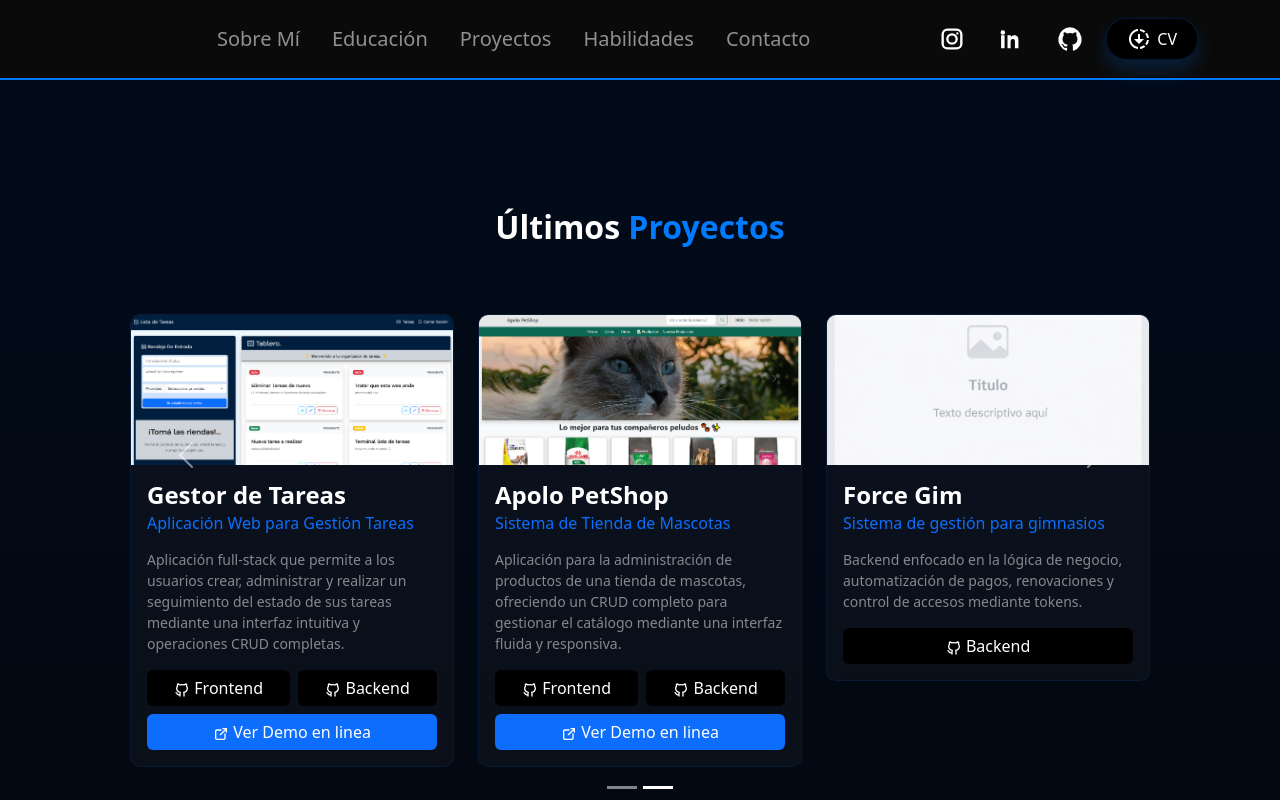
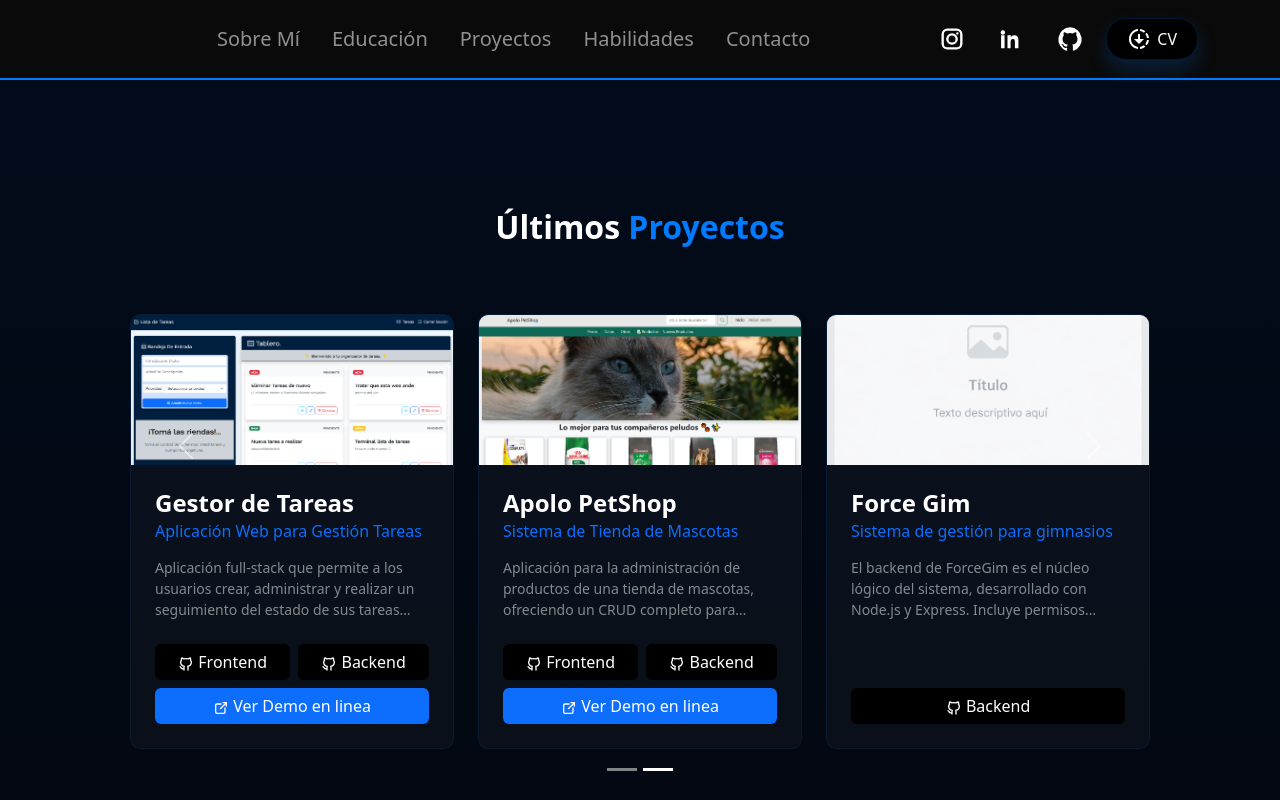
Before and after one commit to Maxii34/Mi-Portafolio-FullStack, a React (Vite) app: page /tecno in a window 1280 px wide. Shown: the top 800 px of the page. Built offline with nearby package versions, Linux system fonts and the light colour scheme.

Commit message:
Actualizar datos: proyectos, infoprincipal e actualizacion

```diff
--- a/src/Components/page/SectorProyectos.jsx
+++ b/src/Components/page/SectorProyectos.jsx
@@ -69,6 +69,7 @@ export const SectorProyectos = () => {
                   style={{ overflow: "visible" }}
                 >
                   <motion.div
+                    className="h-100 w-100 d-flex justify-content-center"
                     initial={{ opacity: 0, y: 50 }}
                     whileInView={{ opacity: 1, y: 0 }}
                     transition={{ duration: 0.5, delay: i * 0.15 }}
--- a/src/Components/proyectos.js
+++ b/src/Components/proyectos.js
@@ -88,14 +88,14 @@ export const proyectos = [
     titulo: "Force Gim",
     subtitulo: "Sistema de gestión para gimnasios",
     descripcion:
-      "Backend enfocado en la lógica de negocio, automatización de pagos, renovaciones y control de accesos mediante tokens.",
+      "El backend de ForceGim es el núcleo lógico del sistema, desarrollado con Node.js y Express. Incluye permisos avanzados (RBAC), integración con MongoDB y herramientas de análisis para el dashboard administrativo.",
     imagenes: ["/img/SinImagen.png", "force2.jpg"],
     stack: "Nodejs Express MongoDB Mongoose JWT Bcrypt",
     stackD: "Node.js Express MongoDB Mongoose JWT Bcrypt",
     links: {
       demo: "",
       githubFront: "",
-      githubBack: "https://github.com/Maxii34",
+      githubBack: "https://github.com/Maxii34/Force-Gym-Backend",
     },
   },
 ];
--- a/src/Components/shared/Footer.jsx
+++ b/src/Components/shared/Footer.jsx
@@ -48,7 +48,7 @@ const abrirGitHub = () => {
             <p className="text-white-50 mt-2">
               Transformando desafíos en soluciones digitales robustas.
             </p>
-            <span className="text-white-50 mt-2">Ultima Actualizacion: 17/03/2026</span>
+            <span className="text-white-50 mt-2">Ultima Actualizacion: 18/04/2026</span>
 
             <div className="footer-divider"></div>
 
--- a/src/Components/ui/CardsProyectosFront.jsx
+++ b/src/Components/ui/CardsProyectosFront.jsx
@@ -4,26 +4,28 @@ import { TbBrandGithub, TbExternalLink } from "react-icons/tb";
 export const CardsProyectosFront = ({ p }) => {
   return (
     <>
-      <Card className="project-card w-100">
+      <Card className="project-card w-100 h-100">
         {/* IMAGEN PRINCIPAL DEL PROYECTO */}
-        <img
-          className="d-block w-100 project-img"
-          src={p.imagenes[0]}
-          alt={`Captura principal de ${p.titulo}`}
-        />
+        <div className="project-img-container">
+          <img
+            className="d-block w-100 project-img"
+            src={p.imagenes[0]}
+            alt={`Captura principal de ${p.titulo}`}
+          />
+        </div>
 
-        <Card.Body className="d-flex flex-column">
-          <Card.Title className="fw-bold fs-4">{p.titulo}</Card.Title>
+        <Card.Body className="d-flex flex-column p-4">
+          <Card.Title className="fw-bold fs-4 text-white">{p.titulo}</Card.Title>
           <Card.Subtitle className="mb-3 text-primary">
             {p.subtitulo}
           </Card.Subtitle>
 
-          <Card.Text className="text-white-50 small" style={{ flex: 1 }}>
+          <Card.Text className="text-white-50 small project-description">
             {p.descripcion}
           </Card.Text>
 
-          <Card.Footer className="bg-transparent border-0 p-0 mt-0">
-            <div className="d-flex flex-wrap gap-2 mt-auto">
+          <Card.Footer className="bg-transparent border-0 p-0 mt-auto">
+            <div className="d-flex flex-wrap gap-2">
               {p.links.githubFront && (
                 <Button
                   href={p.links.githubFront}
--- a/src/Components/ui/Introducion.jsx
+++ b/src/Components/ui/Introducion.jsx
@@ -6,7 +6,7 @@ export const Introduccion = () => {
 
   const iratecno = () => {
     redirecion("/tecno");
-  }
+  };
 
   return (
     <div className="">
@@ -29,21 +29,22 @@ export const Introduccion = () => {
         viewport={{ once: false, amount: 0.3 }}
       >
         <p>
-          Soy desarrollador <strong>Full Stack</strong> con una fuerte
-          orientación al backend, donde diseño APIs, estructuras de datos y
-          arquitecturas que permiten construir aplicaciones web sólidas,
-          eficientes y escalables.
+          Soy <strong>Desarrollador Full Stack</strong> con especialización en
+          <strong> Backend</strong>, enfocado en la creación de APIs robustas,
+          bases de datos eficientes y arquitecturas escalables para aplicaciones
+          web modernas.
         </p>
 
         <p>
-          Mi conocimiento de frontend me permite complementar esa base técnica
-          con interfaces claras y funcionales, entendiendo así el funcionamiento
-          completo de una aplicación desde su lógica interna hasta la
-          experiencia del usuario.
+          Trabajo principalmente en la lógica del negocio, autenticación,
+          seguridad, rendimiento e integración entre sistemas, asegurando
+          soluciones sólidas y mantenibles.
         </p>
-        <p className="intro-quote">
-          " <b>Explora mis proyectos</b> y descubre cómo transformo desafíos en soluciones
-          a través de un desarrollo sólido y eficiente."
+
+        <p>
+          Mi experiencia en frontend me permite comprender el flujo completo del
+          producto y colaborar en interfaces funcionales, ofreciendo una visión
+          integral del desarrollo.
         </p>
       </motion.div>
 
@@ -53,7 +54,11 @@ export const Introduccion = () => {
         transition={{ duration: 0.5, delay: 0.8 }}
         viewport={{ once: false, amount: 0.3 }}
       >
-        <a onClick={iratecno} href="#proyectos" className="btn btn-outline-primary btn-explore">
+        <a
+          onClick={iratecno}
+          href="#proyectos"
+          className="btn btn-outline-primary btn-explore"
+        >
           Explorar mis proyectos
         </a>
       </motion.div>
--- a/src/index.css
+++ b/src/index.css
@@ -96,7 +96,7 @@
 /* Contenedor del texto descriptivo */
 .intro-text-container {
   font-size: 1.2rem;
-  line-height: 1.8;
+  line-height: 1.6;
   color: #e0e0e0;
   max-width: 650px;
 }
@@ -207,6 +207,16 @@
   transform: translateY(-10px);
   background-color: rgba(255, 255, 255, 0.06) !important;
   box-shadow: 0 5px 3px rgba(32, 110, 228, 0.3);
+}
+
+.project-description {
+  display: -webkit-box;
+  -webkit-line-clamp: 3; /* Máximo 3 líneas */
+  -webkit-box-orient: vertical;
+  overflow: hidden;
+  text-overflow: ellipsis;
+  margin-bottom: 1.5rem;
+  min-height: 4.5em; /* Aproximadamente 3 líneas para mantener consistencia */
 }
 
 .project-stack {
```
